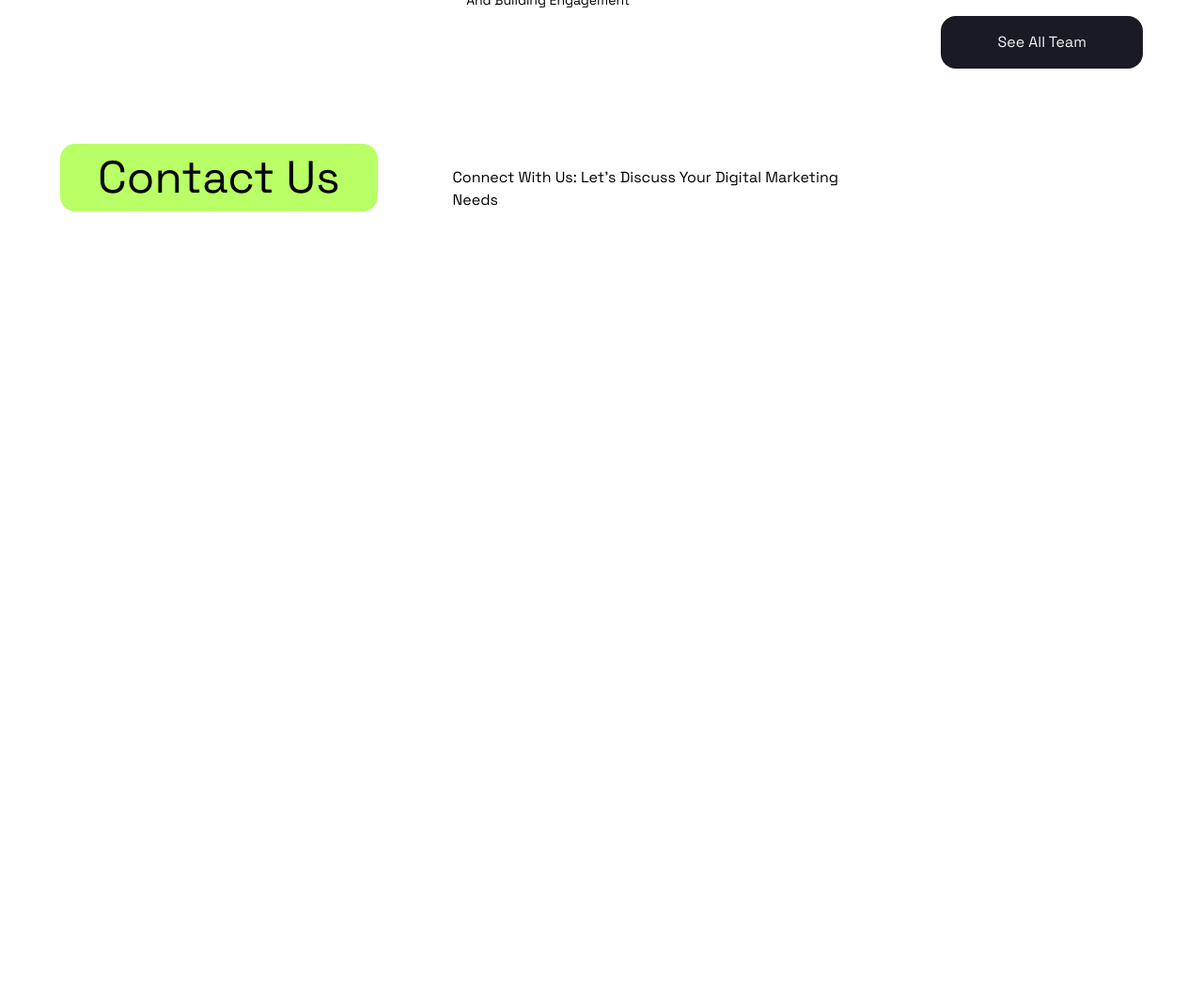
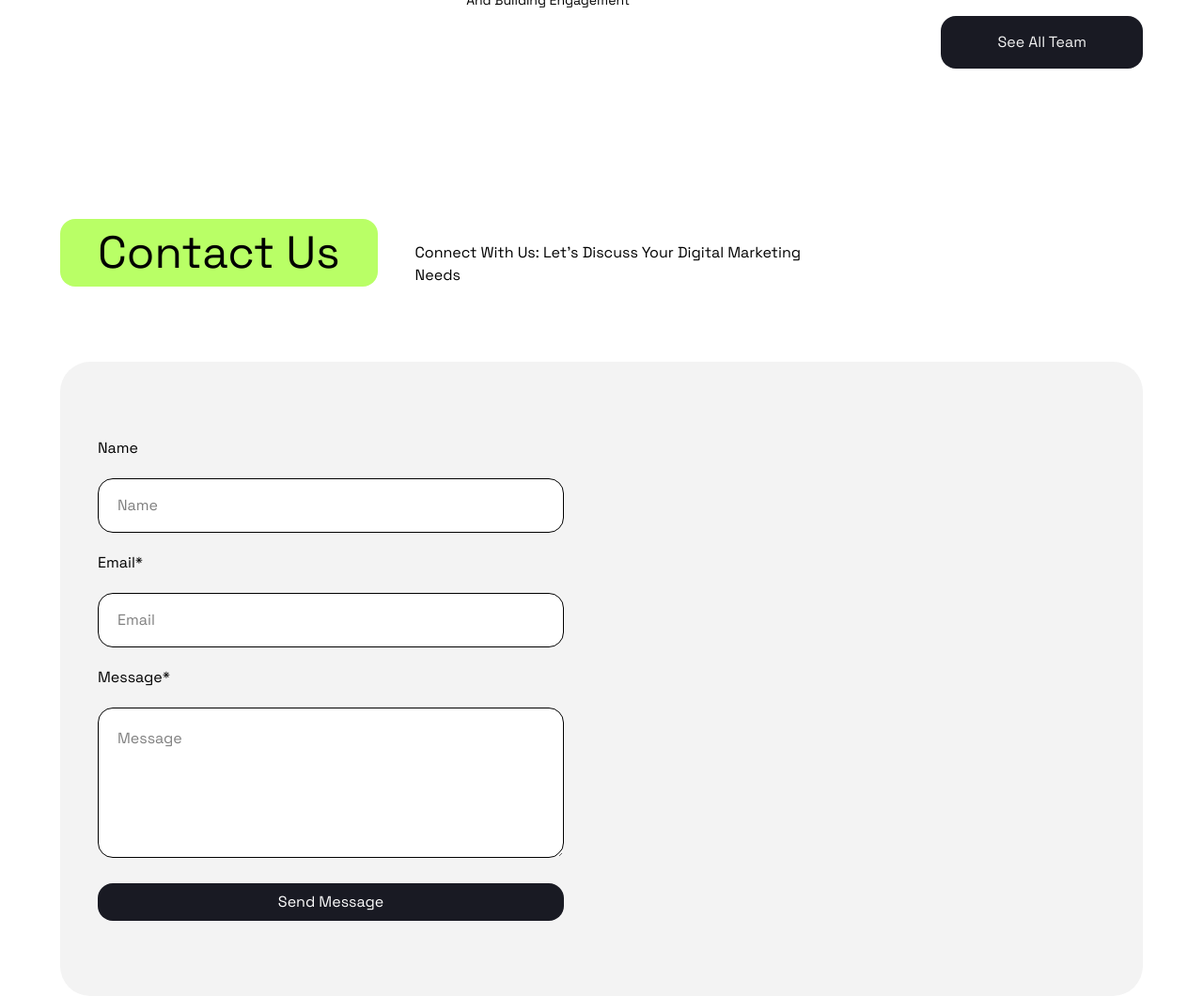
Before and after one commit to AndreFirmansyah06/Positivus, a website: page index.html in a window 1280 px wide. Shown: the part 4242-5302 px from the top of the page at 94% size. Before the commit the page ends 4467 px from the top, so only its background shows below. Drawn offline with Linux system fonts and the light colour scheme.

Commit message:
bellum done

```diff
--- a/index.html
+++ b/index.html
@@ -546,7 +546,9 @@
 
           <!-- Contact Us  -->
           <div class="contact-us-wrapper">
-            <div class="title flex items-end gap-20">
+            <div
+              class="title flex items-end flex-wrap justify-center md:justify-start gap-10 py-20"
+            >
               <p
                 class="bg-[#B9FF66] px-10 py-3 text-5xl rounded-2xl font-normal"
               >
@@ -556,6 +558,45 @@
                 Connect with Us: Let's Discuss Your Digital Marketing Needs
               </p>
             </div>
+            <div
+              class="form-wrapper bg-[#F3F3F3] rounded-4xl  py-20 grid grid-cols-1 lg:grid-cols-2 relative"
+            >
+              <div class="form space-y-5 px-10 z-10">
+                <div class="name space-y-5">
+                  <p>Name</p>
+                  <input
+                    type="text"
+                    class="name bg-[#FFFFFF] px-5 py-4 w-full rounded-2xl focus:border-0 border border-[#000000]"
+                    placeholder="Name"
+                  />
+                </div>
+                <div class="name space-y-5">
+                  <p>Email*</p>
+                  <input
+                    type="email"
+                    class="email bg-[#FFFFFF] px-5 py-4 w-full rounded-2xl focus:border-0 border border-[#000000]"
+                    placeholder="Email"
+                  />
+                </div>
+                <div class="name space-y-5">
+                  <p>message*</p>
+                  <textarea
+                    name=""
+                    id=""
+                    class="bg-white p-5 w-full h-40 text-base text-wrap rounded-2xl focus:border-0 border border-[#000000]"
+                    placeholder="Message"
+                  ></textarea>
+                </div>
+                <button
+                  class="w-full bg-[#191A23] text-[#FFFFFF] py-2 rounded-2xl cursor-pointer"
+                >
+                  Send Message
+                </button>
+              </div>
+              <div class="image flex justify-end  absolute top-0 right-0 z-0 md:fixed md:flex md:justify-end">
+                <img src="./assets/Illustration baru.png" class="" alt="" />
+              </div>
+            </div>
           </div>
         </div>
       </div>
```
Also changed, not shown: assets/Illustration baru.png (added), style/output.css.
